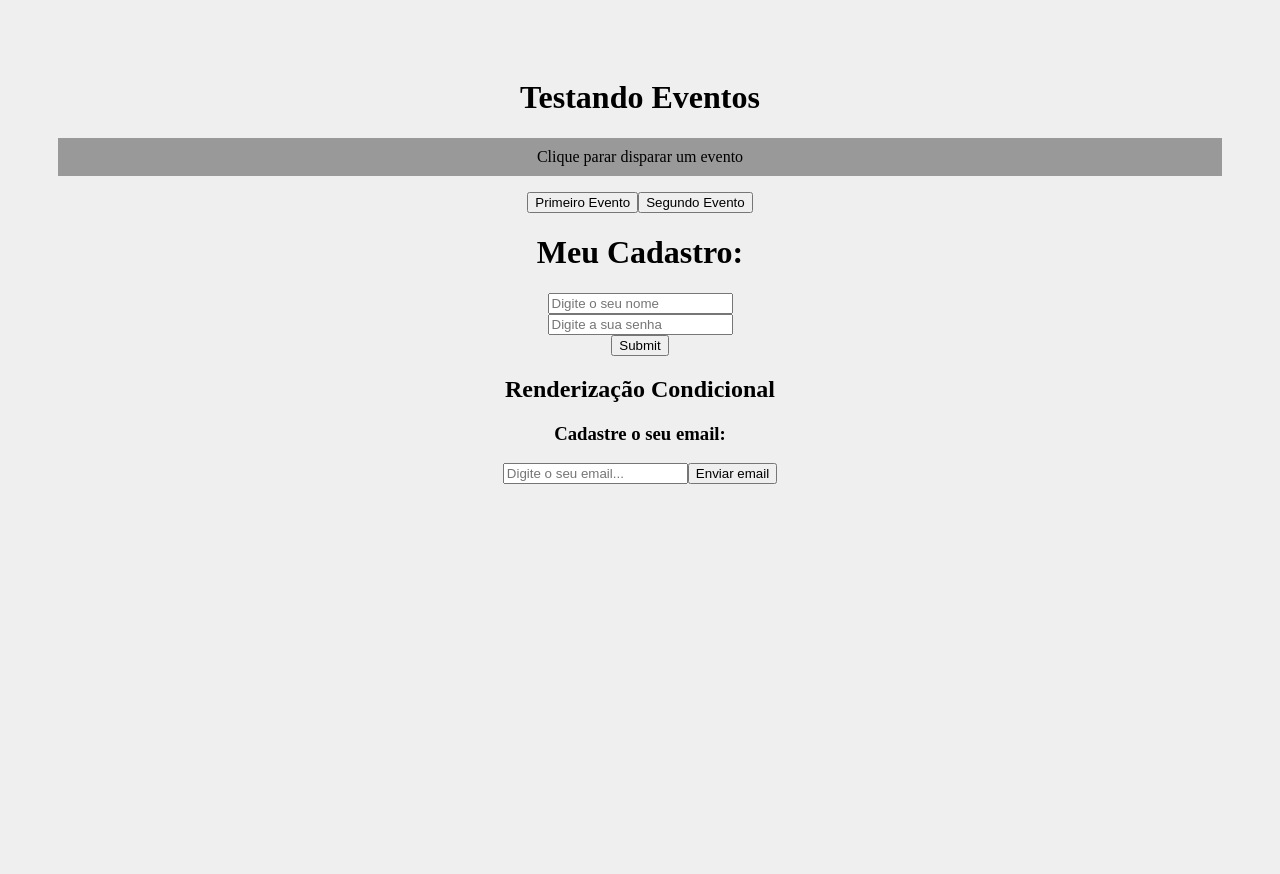
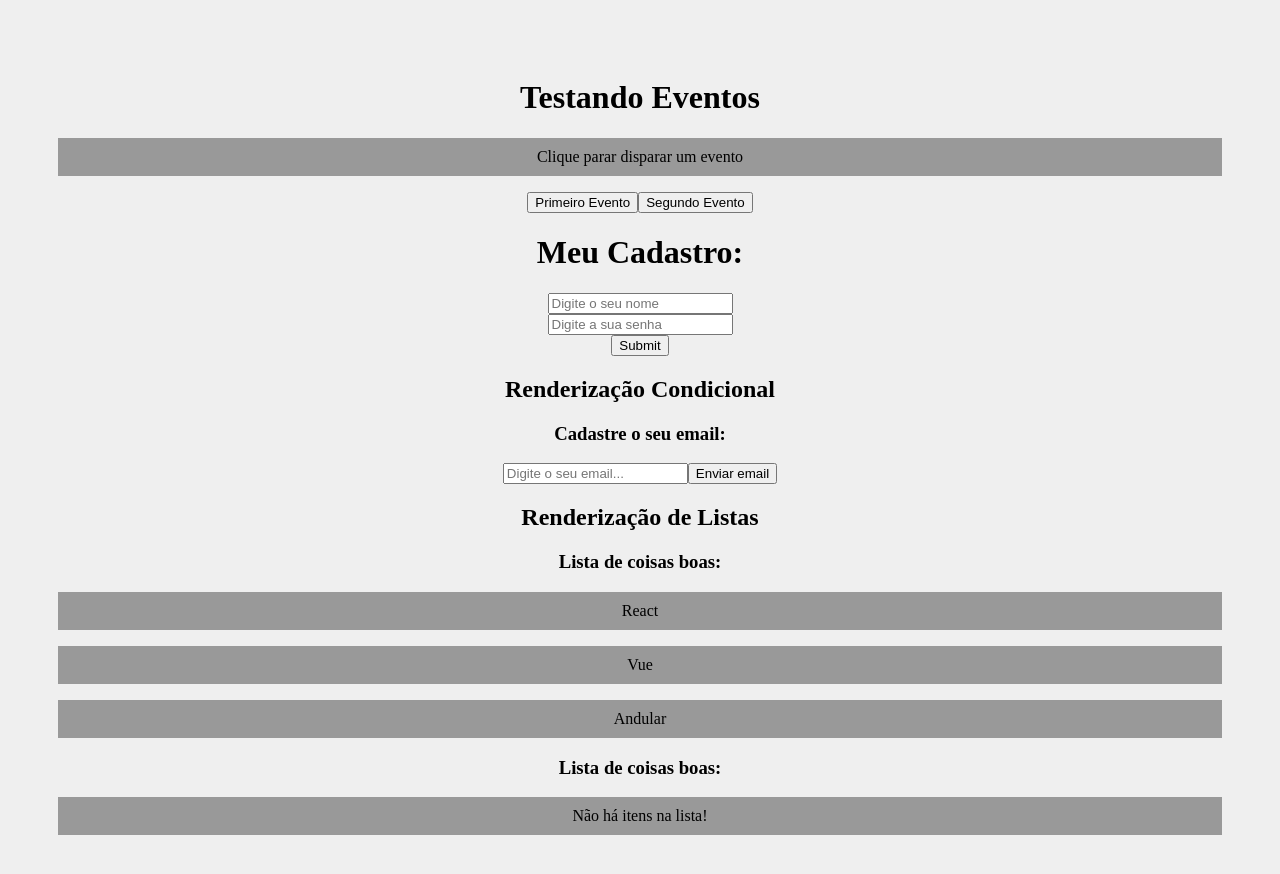
Before and after one commit to ViniWixak/React-Learning, a React (Create React App) app: page / in a window 1280 px wide. Shown: the top 874 px of the page. Built offline with nearby package versions, Linux system fonts and the light colour scheme.

Commit message:
Testing list rendering

```diff
--- a/src/App.js
+++ b/src/App.js
@@ -2,10 +2,11 @@
 import Condicional from './components/Condicional';
 import Evento from './components/Evento';
 import Form from './components/Form';
+import OutraLista from './components/OutraLista';
 
 function App() {
 
-  const nome = "Naiara"
+  const meusItens = ['React', 'Vue', 'Andular']
 
   return (
     <div className="App">
@@ -14,6 +15,9 @@
       <Form />
       <h2>Renderização Condicional</h2>
       <Condicional/>
+      <h2>Renderização de Listas</h2>
+      <OutraLista itens={meusItens}/>
+      <OutraLista itens={[]}/>
     </div>
   );
 }
--- /dev/null
+++ b/src/components/OutraLista.js
@@ -0,0 +1,14 @@
+function OutraLista({ itens }){
+    return (
+        <>
+            <h3>Lista de coisas boas:</h3>
+            {itens.length > 0 ? (
+                itens.map((item, index) => (<p key={index}>{item}</p>))
+            ): (
+                <p>Não há itens na lista!</p>
+            )}
+        </>
+    )
+}
+
+export default OutraLista
```
Also changed, not shown: 1 other file (tests, documents, lock files or other folders).
